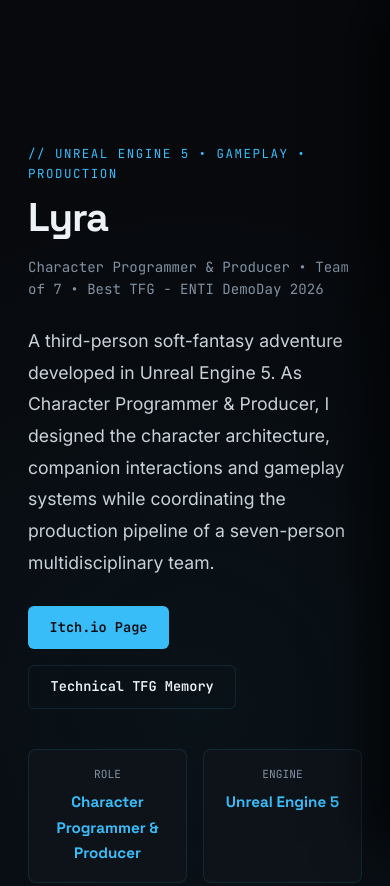
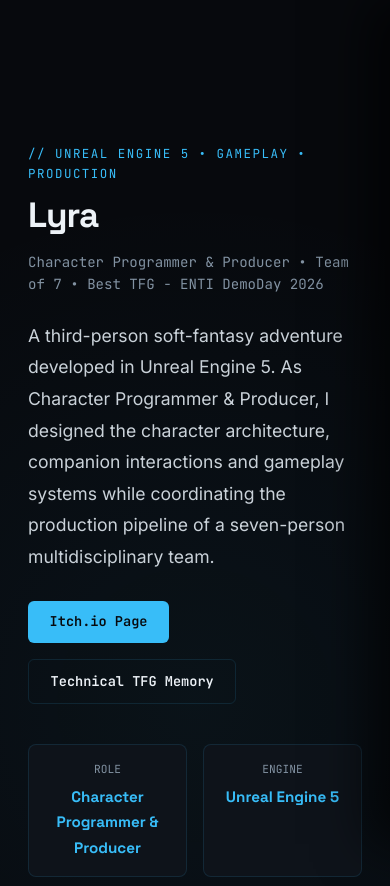
Before and after one commit to AlexRubio14/AlexRubio14.github.io, a website built with Vite: page projects/lyra.html in a window 390 px wide. Shown: the top 886 px of the page. Built offline with nearby package versions, Linux system fonts and the light colour scheme.

Commit message:
Fix nav hover inheriting hero styles; NM title overflow on phones
- A dangling '.nav-link:hover,' selector was left attached to .hero-block
  when nav rules moved to nav.css, so hovered links got 100vh + gradient.
- Case-study titles scale with the hero column (cqi) so 'NetworkMiddleware'
  fits on 320-375px screens.

Co-Authored-By: Claude Opus 5.5 <noreply@anthropic.com>
Claude-Session: https://claude.ai/code/session_01CVgAY1SpLLiocv9nYJ9GBJ

```diff
--- a/src/styles/components/nav.css
+++ b/src/styles/components/nav.css
@@ -100,6 +100,7 @@
   transition: all 0.2s ease;
 }
 
+.nav-link:hover,
 .nav-link.active {
   color: var(--accent);
 }
--- a/src/styles/pages/case-study.css
+++ b/src/styles/pages/case-study.css
@@ -7,6 +7,7 @@
 }
 
 .project-hero-inner {
+  container-type: inline-size;
   max-width: 900px;
   margin: 0 auto;
 }
@@ -23,7 +24,10 @@
 
 .project-title {
   font-family: var(--font-display);
-  font-size: clamp(2.5rem, 5vw, 4rem);
+
+  /* Scales with the hero column (1cqi = 1% of .project-hero-inner) so long
+     single-word titles like "NetworkMiddleware" never overflow on phones. */
+  font-size: min(4rem, 10.5cqi);
   font-weight: 700;
   letter-spacing: -0.03em;
   margin-bottom: 1rem;
--- a/src/styles/pages/home.css
+++ b/src/styles/pages/home.css
@@ -29,7 +29,6 @@
   letter-spacing: -0.02em;
 }
 
-.nav-link:hover,
 .hero-block {
   height: 100vh;
   height: 100dvh;
```
